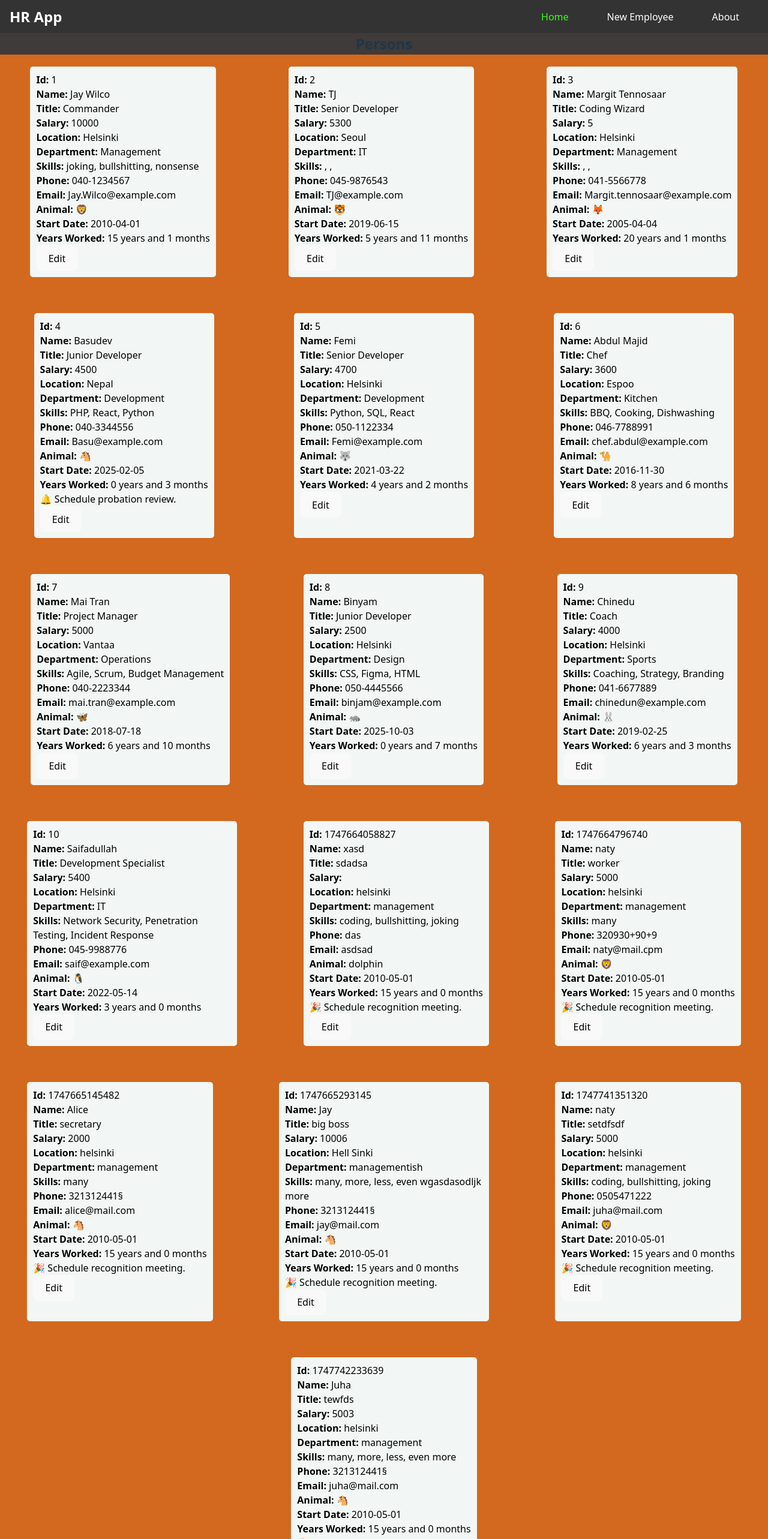
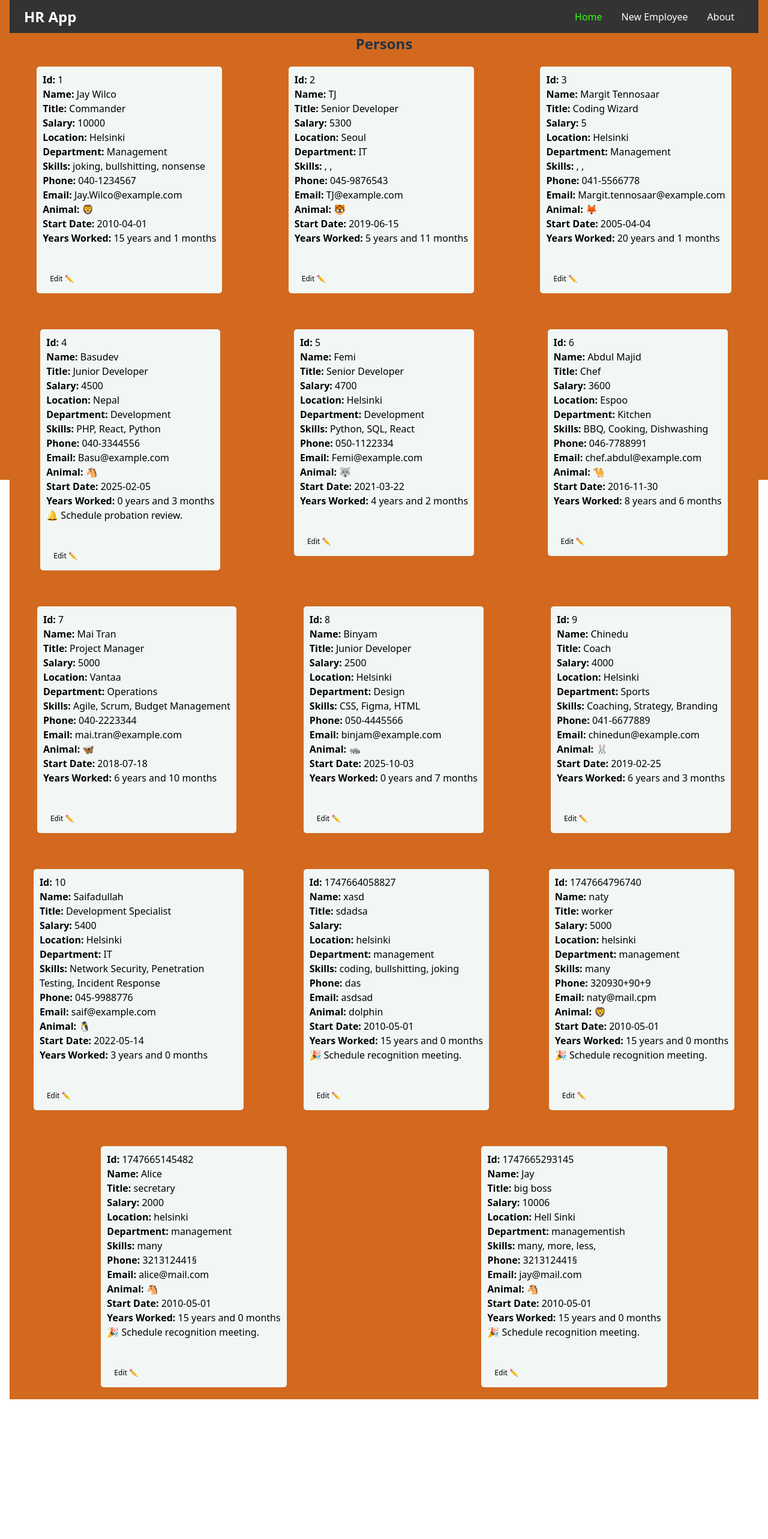
Before and after one commit to Jay-wilco/HRApp, a React (Vite) app: page / in a window 1280 px wide. Shown: the top 2566 px of the page at 60% size. After the commit the page ends 2333 px from the top, so only its background shows below. Built offline with nearby package versions, Linux system fonts and the light colour scheme; data requests are answered from the project's data file.

Commit message:
add: css stylings, remove button, more inputs for editing, etc. Not ready for publish yet

```diff
--- a/db.json
+++ b/db.json
@@ -232,42 +232,7 @@
         "many",
         "more",
         "less",
-        "even wgasdasodljk more"
-      ]
-    },
-    {
-      "id": 1747741351320,
-      "name": "naty",
-      "title": "setdfsdf",
-      "salary": 5000,
-      "phone": "0505471222",
-      "email": "juha@mail.com",
-      "animal": "lion",
-      "startDate": "2010-05-01",
-      "location": "helsinki",
-      "department": "management",
-      "skills": [
-        "coding",
-        "bullshitting",
-        "joking"
-      ]
-    },
-    {
-      "id": "1747742233639",
-      "name": "Juha",
-      "title": "tewfds",
-      "salary": 5003,
-      "phone": "321312441§",
-      "email": "juha@mail.com",
-      "animal": "horse",
-      "startDate": "2010-05-01",
-      "location": "helsinki",
-      "department": "management",
-      "skills": [
-        "many",
-        "more",
-        "less",
-        "even more"
+        ""
       ]
     }
   ]
--- a/src/App.css
+++ b/src/App.css
@@ -5,39 +5,99 @@
 }
 
 #root {
-  max-width: 1280px;
+  width: 100%;
+  max-width: 1600px;
   margin: 0 auto;
-  /* padding: 2rem; */
+  padding: 0 1rem;
   text-align: center;
+  background-color: chocolate;
 }
 body {
   background-color: rgb(62, 59, 58);
 }
-/* header,
-footer {
-  margin: 20px auto;
-  padding: 50px 0;
-  background-color: rgb(252, 252, 252);
-  color: chocolate;
-  display: block;
-  width: 100%;
-  height: 15vh;
-} */
+
 main {
   display: flex;
   justify-content: space-around;
   flex-wrap: wrap;
-
   background-color: chocolate;
   gap: 20px;
+  align-items: flex-start;
 }
 .person {
+  position: relative;
   background-color: rgb(242, 247, 245);
   color: black;
   max-width: 350px;
-  max-height: 400px;
-  padding: 10px;
+  max-height: 450px;
+  padding: 10px 10px 80px 10px;
   border-radius: 5px;
   margin: 20px;
   text-align: left;
 }
+.person-footer {
+  position: absolute;
+  bottom: 10px;
+  left: 10px;
+  display: flex;
+  gap: 8px;
+}
+
+.person-footer button {
+  margin-top: 20px;
+  padding: 6px 12px;
+  border: none;
+  border-radius: 5px;
+  font-size: 12px;
+  cursor: pointer;
+  transition: background-color 0.3s ease;
+  background-color: #007bff;
+  color: rgb(1, 1, 1);
+  background: transparent;
+}
+
+.person-footer button:hover {
+  background-color: #9ec0e4;
+}
+
+.person-footer button.save {
+  background-color: #4caf50;
+  color: white;
+}
+
+.person-footer button.cancel {
+  background-color: #6c757d;
+  color: white;
+}
+
+.person-footer button.remove {
+  background-color: #dc3545;
+  color: white;
+}
+
+.person-footer button.edit {
+  background-color: #0d6efd;
+  color: white;
+}
+
+.person-footer button:hover {
+  filter: brightness(0.9);
+}
+
+.editPerson {
+  display: flex;
+  align-items: center;
+  margin-bottom: 8px;
+}
+
+.editPerson strong {
+  width: 100px;
+  font-size: 16px;
+}
+
+.editPerson input {
+  flex: 1;
+  padding: 2px;
+  border-radius: 5px;
+  border: 1px solid #ccc;
+}
--- a/src/App.jsx
+++ b/src/App.jsx
@@ -1,7 +1,6 @@
 import axios from "axios";
 import { useEffect, useState } from "react";
 import { Routes, Route } from "react-router-dom";
-
 import PersonList from "./components/Person/PersonList";
 import AddEmployee from "./pages/AddEmployee";
 import About from "./pages/About";
@@ -24,6 +23,17 @@ const App = () => {
     );
   };
 
+  const handleDeleteEmployee = (deletedEmp) => {
+    axios
+      .delete(`http://localhost:3001/employees/${deletedEmp}`)
+      .then(() => {
+        setEmployeesState((prev) =>
+          prev.filter((emp) => emp.id !== deletedEmp)
+        );
+      })
+      .catch((err) => console.error("Failed to delete employee", err));
+  };
+
   return (
     <>
       <Header name="HR App" />
@@ -34,6 +44,7 @@ const App = () => {
             <PersonList
               employees={employeesState}
               onUpdate={handleUpdateEmployee}
+              onDelete={handleDeleteEmployee}
             />
           }
         />
--- a/src/components/Header/Header.css
+++ b/src/components/Header/Header.css
@@ -1,23 +1,34 @@
 header {
-  height: 55px;
+  /* Remove fixed height or include box-sizing */
+  width: 100%;
   background-color: #333;
   display: flex;
   justify-content: space-between;
   align-items: center;
-  padding: 1rem;
+  padding: 0 1.5rem; /* horizontal padding only */
+  height: 55px;
+  box-sizing: border-box; /* so padding included inside height */
+}
+
+nav ul {
+  margin: 0;
+  padding: 0;
+  list-style: none;
+  display: flex;
 }
 
 nav ul li {
+  padding: 0 1rem; /* horizontal padding only */
   display: inline-block;
-  padding: 1rem;
 }
 
-a {
-  margin: 1rem;
+header a {
   text-decoration: none;
   color: white;
+  margin: 0; /* remove margin, since padding handles spacing */
 }
-a:hover {
+
+header a:hover {
   border-bottom: 1px dashed white;
 }
 
--- a/src/components/Person/PersonCard.jsx
+++ b/src/components/Person/PersonCard.jsx
@@ -21,6 +21,8 @@ const Person = (props) => {
       location: formData.location,
       department: formData.department,
       skills: formData.skills.split(", ").map((s) => s.trim()),
+      phone: formData.phone,
+      email: formData.email,
     };
 
     axios
@@ -41,7 +43,15 @@ const Person = (props) => {
       location: props.location,
       department: props.department,
       skills: props.skills.join(", "),
+      phone: props.phone,
+      email: props.email,
     });
+  };
+
+  const handleDelete = () => {
+    if (window.confirm("Are you sure you want to remove this employee?")) {
+      props.onDelete(props.id);
+    }
   };
 
   const getYears = (startDate) => {
@@ -108,7 +118,7 @@ const Person = (props) => {
 
       {isEditing ? (
         <>
-          <p>
+          <div className="editPerson">
             <strong>Salary: </strong>
             <input
               type="number"
@@ -116,8 +126,8 @@ const Person = (props) => {
               value={formData.salary}
               onChange={handleChange}
             />
-          </p>
-          <p>
+          </div>
+          <div className="editPerson">
             <strong>Location: </strong>
             <input
               type="text"
@@ -125,8 +135,8 @@ const Person = (props) => {
               value={formData.location}
               onChange={handleChange}
             />
-          </p>
-          <p>
+          </div>
+          <div className="editPerson">
             <strong>Department: </strong>
             <input
               type="text"
@@ -134,9 +144,9 @@ const Person = (props) => {
               value={formData.department}
               onChange={handleChange}
             />
-          </p>
+          </div>
 
-          <p>
+          <div className="editPerson">
             <strong>Skills: </strong>
             <input
               type="text"
@@ -144,7 +154,25 @@ const Person = (props) => {
               value={formData.skills}
               onChange={handleChange}
             />
-          </p>
+          </div>
+          <div className="editPerson">
+            <strong>Phone: </strong>
+            <input
+              type="text"
+              name="phone"
+              value={formData.phone}
+              onChange={handleChange}
+            />
+          </div>
+          <div className="editPerson">
+            <strong>Email: </strong>
+            <input
+              type="text"
+              name="email"
+              value={formData.email}
+              onChange={handleChange}
+            />
+          </div>
         </>
       ) : (
         <>
@@ -163,15 +191,17 @@ const Person = (props) => {
             <strong>Skills: </strong>
             {props.skills.join(", ")}
           </p>
+
+          <p>
+            <strong>Phone: </strong>
+            {props.phone}
+          </p>
+          <p>
+            <strong>Email: </strong>
+            {props.email}
+          </p>
         </>
       )}
-
-      <p>
-        <strong>Phone:</strong> {props.phone}
-      </p>
-      <p>
-        <strong>Email:</strong> {props.email}
-      </p>
       <p>
         <strong>Animal: </strong>
         {emoji}
@@ -189,11 +219,20 @@ const Person = (props) => {
 
       <div className="person-footer">
         {!isEditing ? (
-          <button onClick={() => setIsEditing(!isEditing)}>Edit</button>
+          <button className="editBtn" onClick={() => setIsEditing(!isEditing)}>
+            Edit ✏️{" "}
+          </button>
         ) : (
           <>
-            <button onClick={handleSave}>Save</button>
-            <button onClick={handleCancel}>Cancel</button>
+            <button className="save" onClick={handleSave}>
+              Save
+            </button>
+            <button className="cancel" onClick={handleCancel}>
+              Cancel
+            </button>
+            <button className="remove" onClick={handleDelete}>
+              Remove
+            </button>
           </>
         )}
       </div>
--- a/src/components/Person/PersonList.jsx
+++ b/src/components/Person/PersonList.jsx
@@ -1,13 +1,18 @@
 import PersonCard from "./PersonCard";
 
-const PersonList = ({ employees, onUpdate }) => {
+const PersonList = ({ employees, onUpdate, onDelete }) => {
   return (
     <>
       <h2>Persons</h2>
       <main>
         {employees.length > 0 ? (
           employees.map((employee) => (
-            <PersonCard key={employee.id} {...employee} onUpdate={onUpdate} />
+            <PersonCard
+              key={employee.id}
+              {...employee}
+              onUpdate={onUpdate}
+              onDelete={onDelete}
+            />
           ))
         ) : (
           <p>No employees found.</p>
--- a/src/index.css
+++ b/src/index.css
@@ -12,14 +12,26 @@
   -webkit-font-smoothing: antialiased;
   -moz-osx-font-smoothing: grayscale;
 }
+html,
+body,
+#root {
+  height: 100%;
+  margin: 0;
+}
 
 body {
+  min-width: 320px;
+  font-family: system-ui, Avenir, Helvetica, Arial, sans-serif;
+  line-height: 1.5;
+  font-weight: 400;
+}
+/* body {
   margin: 0;
   display: flex;
   place-items: center;
   min-width: 320px;
   min-height: 100vh;
-}
+} */
 
 h1 {
   font-size: 3.2em;
--- a/src/pages/AddEmployee.css
+++ b/src/pages/AddEmployee.css
@@ -17,12 +17,15 @@
 }
 
 .addForm input {
-  width: 75%;
+  background-color: #f9f9f9; /* light neutral background */
+  color: #222; /* dark readable text */
+  border: 1px solid #ccc; /* subtle border */
+  width: 100%;
   padding: 12px;
   margin: 10px 0;
-  border: 1px solid #ddd;
   border-radius: 5px;
   font-size: 1rem;
+  transition: border 0.3s, box-shadow 0.3s;
 }
 
 .addForm input:focus {
@@ -41,6 +44,7 @@
   font-size: 1.2rem;
   cursor: pointer;
   transition: background-color 0.3s;
+  margin-top: 10px;
 }
 
 .addForm button:hover {
```
